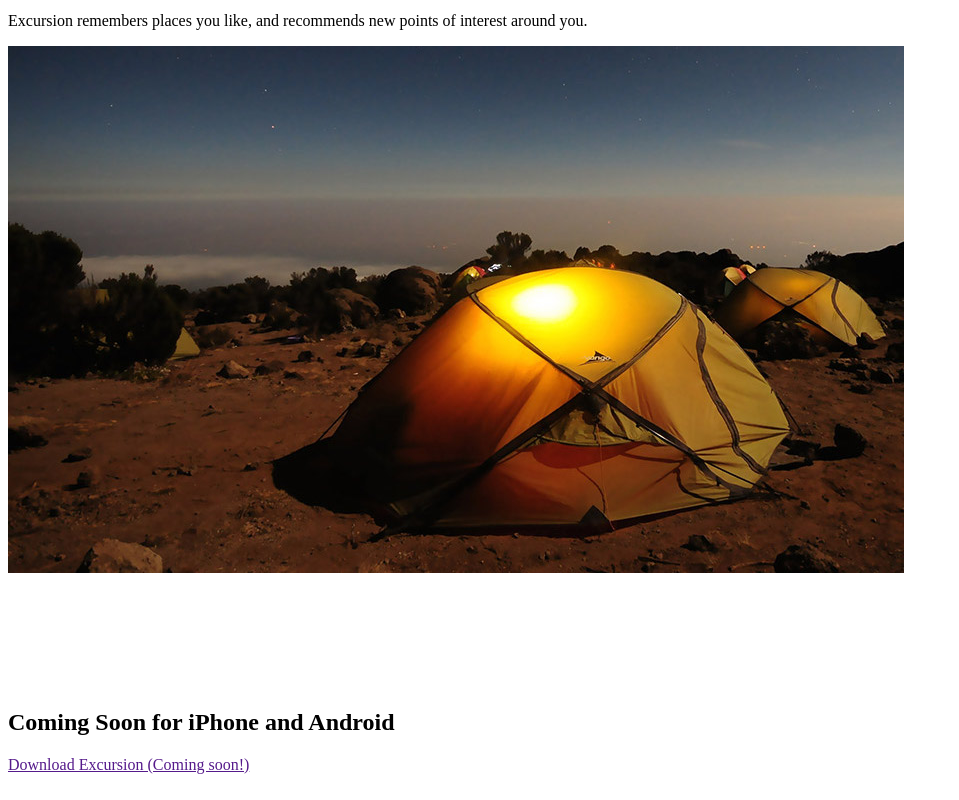
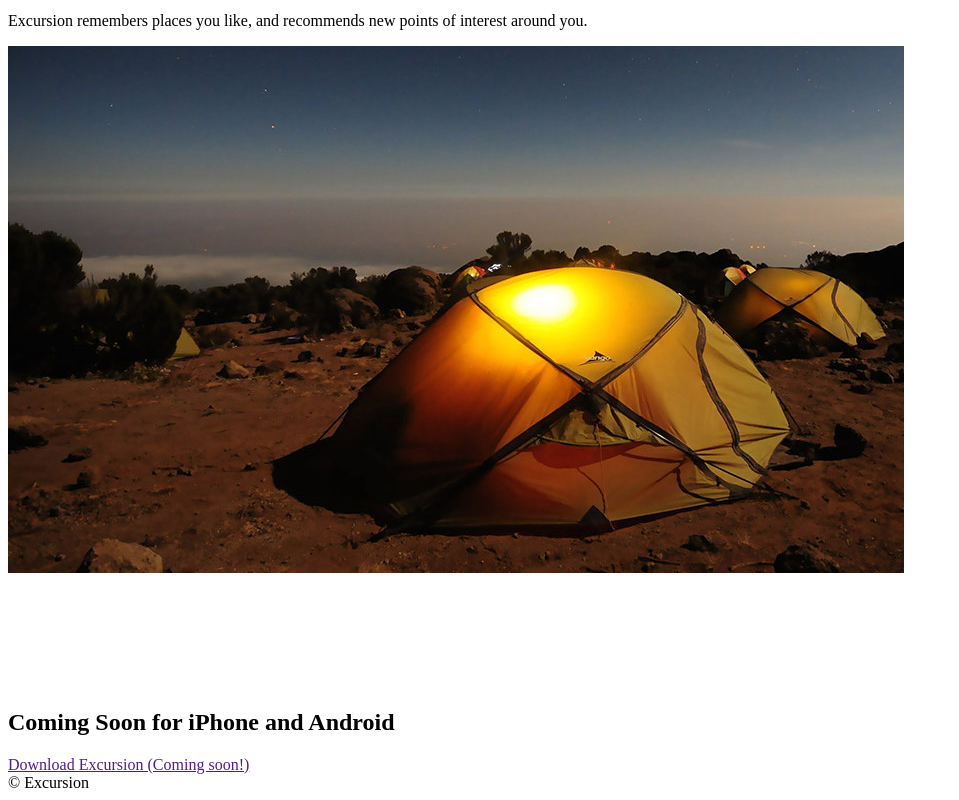
Before and after one commit to adinkins2019/excursion, a plain HTML site: page index.html in a window 1280 px wide. Shown: the part 307-1107 px from the top of the page, without its empty margins (0-959 px from the left). Drawn offline with Linux system fonts and the light colour scheme.

Commit message:
Added footer to index.html

```diff
--- a/index.html
+++ b/index.html
@@ -28,5 +28,8 @@
             <a href="">Download Excursion (Coming soon!)</a>
         </section>
     </main>
+    <footer>
+        <div>&copy; Excursion</div>
+    </footer>
 </body>
 </html>
```
